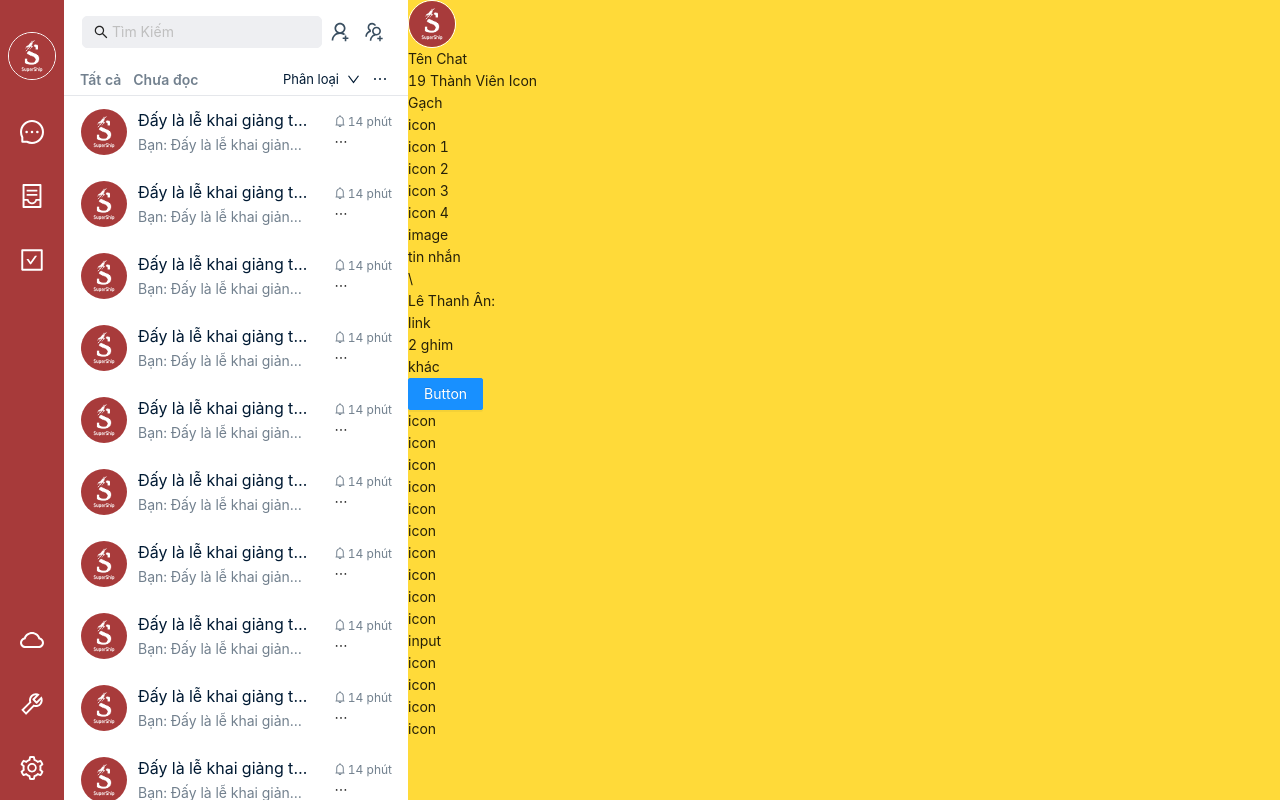
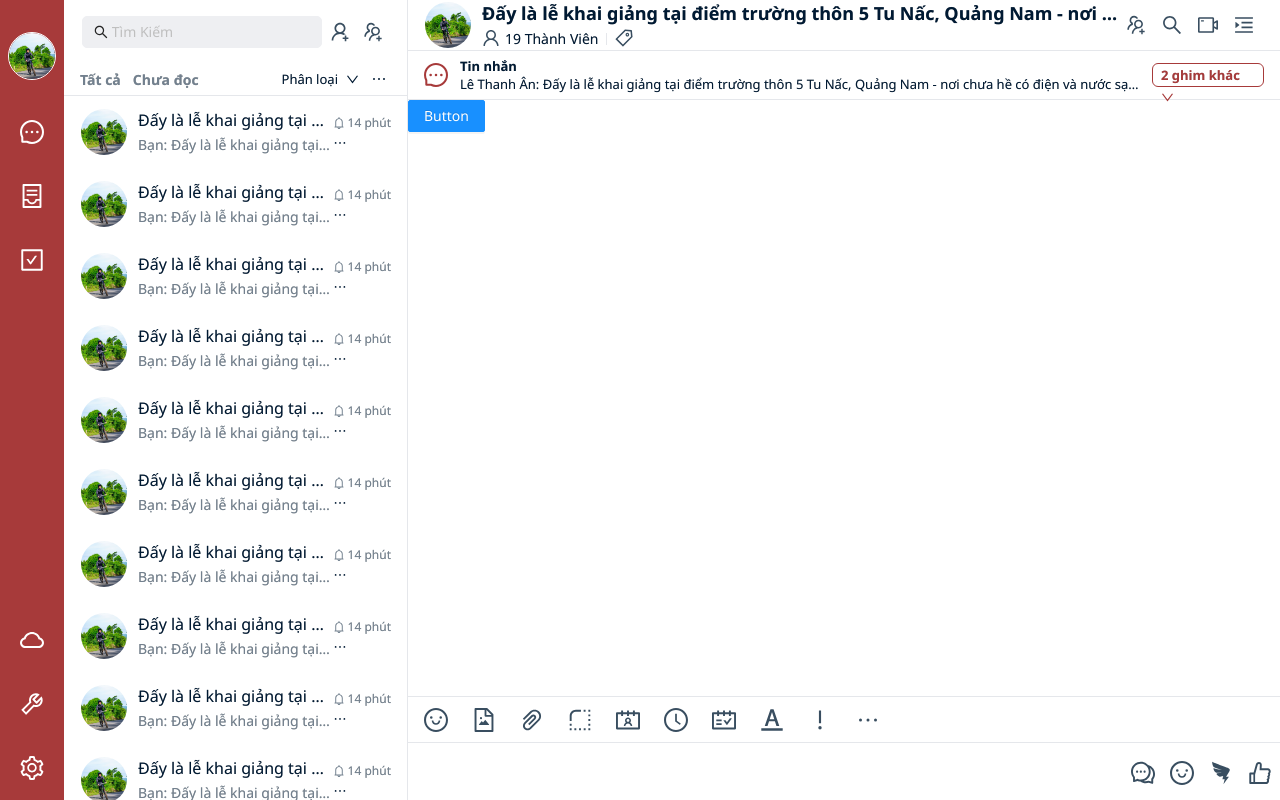
Before and after one commit to thanhan11315/Chat, a React (Create React App) app: page / in a window 1280 px wide. Built offline with nearby package versions, Linux system fonts and the light colour scheme.

Commit message:
input chat

```diff
--- a/src/layouts/DefaultLayout/index.css
+++ b/src/layouts/DefaultLayout/index.css
@@ -270,6 +270,24 @@
   --tip-bg: #004bb9;
   --href: #004bb9;
 }
+* {
+  flex-wrap: nowrap !important;
+}
+
+body {
+  margin: 0;
+  font-family: SegoeuiPc, Segoe UI, San Francisco, Helvetica Neue, Helvetica,
+    Lucida Grande, Roboto, Ubuntu, Tahoma, Microsoft Sans Serif, Arial,
+    sans-serif;
+  color: var(--primary-text);
+  line-height: normal;
+  font-weight: 400;
+  font-size: 14px;
+  letter-spacing: normal;
+  -webkit-font-smoothing: antialiased;
+  -moz-font-smoothing: antialiased;
+  text-shadow: 0 0 0 var(--BA30);
+}
 
 ul {
   margin: 0px;
@@ -317,6 +335,7 @@ li {
   background-color: var(--WA100);
   height: 100vh;
   overflow: hidden;
+  border-right: 1px solid var(--border);
 }
 
 #wrapper .box-nav-2 .overflow {
@@ -329,6 +348,24 @@ li {
   height: 64px;
   align-items: center;
   justify-content: space-evenly;
+}
+
+#wrapper
+  .box-nav-2
+  .search-add
+  .search
+  #InPutSearch
+  .ant-input-affix-wrapper-focused {
+  box-shadow: none;
+}
+
+#wrapper
+  .box-nav-2
+  .search-add
+  .search
+  #InPutSearch
+  .ant-input-affix-wrapper-focused {
+  border: solid 1px var(--B60);
 }
 
 #wrapper .box-nav-2 .search-add .icon {
@@ -446,7 +483,7 @@ li {
 }
 
 #wrapper .choose-chatbox {
-  max-width: 170px;
+  max-width: calc(100% - 58px);
   align-self: center;
 }
 
@@ -493,7 +530,222 @@ li {
 
 #wrapper .box-nav-3 {
   flex: 1;
-  background-color: var(--Y40);
+  background-color: var(--WA100);
   max-height: 100vh;
   overflow: hidden;
+  display: flex;
+  flex-direction: column;
 }
+
+#wrapper .box-nav-3 .box-nav-chat {
+  height: 68px;
+  align-items: center;
+  justify-content: space-between;
+  padding: 0px 16px;
+  background-color: var(--WA100);
+  border-bottom: 1px solid var(--border);
+}
+
+#wrapper .box-nav-3 .box-nav-chat .image {
+  width: 58px;
+  padding-right: 10px;
+}
+
+#wrapper .box-nav-3 .box-nav-chat .box-1 .box-1-1 {
+  overflow: hidden;
+}
+
+#wrapper .box-nav-3 .box-nav-chat .box-1 .box-1-1 .title {
+  font-weight: 600;
+  font-size: 18px;
+  color: var(--primary-text);
+  padding-left: 0;
+  overflow: hidden;
+  white-space: nowrap;
+  min-width: 0;
+  height: 28px;
+  text-overflow: ellipsis;
+}
+
+#wrapper .box-nav-3 .box-nav-chat .box-1 .box-1-1 .status {
+  align-items: center;
+}
+
+#wrapper .box-nav-3 .box-nav-chat .box-1 .box-1-1 .status .brick {
+  background: var(--border);
+  height: 12px;
+  width: 1px;
+  min-width: 1px;
+  margin: 0 8px;
+}
+
+#wrapper .box-nav-3 .box-nav-chat .box-1 .box-1-1 .status .status-2 {
+  overflow: hidden;
+  white-space: nowrap;
+  text-overflow: ellipsis;
+}
+
+#wrapper .box-nav-3 .box-nav-chat .box-1 .box-1-1 .status .anticon svg {
+  width: 18px;
+  height: 18px;
+  color: var(--NG60);
+}
+
+#wrapper .box-nav-3 .box-nav-chat .box-2 .icon-title div {
+  width: 32px;
+  height: 32px;
+  cursor: pointer;
+  display: flex;
+  align-items: center;
+  justify-content: center;
+  border-radius: 4px;
+  margin-right: 4px;
+}
+#wrapper .box-nav-3 .box-nav-chat .box-2 .icon-title div:hover {
+  background: var(--item-wa-hover);
+}
+#wrapper .box-nav-3 .box-nav-chat .box-2 .icon-title div .anticon svg {
+  width: 20px;
+  height: 20px;
+  cursor: pointer;
+  color: var(--N100);
+}
+
+#wrapper .box-nav-3 .box-ghim {
+  height: 50px;
+  align-items: center;
+  justify-content: space-between;
+  border-bottom: 1px solid var(--border);
+}
+
+#wrapper .box-nav-3 .box-ghim .box-1 .image {
+  width: 24px;
+  height: 48px;
+  margin-left: 16px;
+  margin-right: 12px;
+  display: flex;
+  align-items: center;
+}
+
+#wrapper .box-nav-3 .box-ghim .box-1 .image .anticon svg {
+  width: 24px;
+  height: 24px;
+  color: var(--B60);
+}
+
+#wrapper .box-nav-3 .box-ghim .box-1 .box-1-1 {
+  overflow: hidden;
+  align-self: center;
+}
+
+#wrapper .box-nav-3 .box-ghim .box-1 .box-1-1 .title {
+  line-height: normal;
+  font-weight: 600;
+  font-size: 13px;
+  letter-spacing: normal;
+  color: var(--primary-text);
+}
+
+#wrapper .box-nav-3 .box-ghim .box-1 .box-1-1 .content {
+  line-height: normal;
+  font-weight: 400;
+  font-size: 13px;
+  overflow: hidden;
+  white-space: nowrap;
+  text-overflow: ellipsis;
+}
+
+#wrapper .box-nav-3 .box-ghim .box-2 {
+  margin-right: 16px;
+}
+
+#wrapper .box-nav-3 .box-ghim .box-2 .ghim {
+  margin-left: 12px;
+  color: var(--B60);
+  height: 24px;
+  width: 112px;
+  padding: 0 8px;
+  font-weight: 600;
+  font-size: 13px;
+  line-height: 22px;
+  border: 1px solid var(--B60);
+  border-radius: 6px;
+}
+
+#wrapper .box-nav-3 .box-chat {
+  height: 100%;
+  overflow-y: scroll;
+}
+
+#wrapper .box-nav-3 .box-chat .me {
+}
+
+#wrapper .box-nav-3 .box-chat .other-people {
+}
+
+#wrapper .box-nav-3 .nav-input-chat .nav-input {
+  padding: 0 0 0 8px;
+  height: 46px;
+  background: var(--WA100);
+  border-top: 1px solid var(--border);
+  align-items: center;
+}
+
+#wrapper .box-nav-3 .nav-input-chat .nav-input div {
+  width: 40px;
+  height: 40px;
+  margin-right: 8px;
+  border-radius: 4px;
+  display: flex;
+  align-items: center;
+  justify-content: center;
+}
+
+#wrapper .box-nav-3 .nav-chat {
+  border-top: 1px solid var(--border);
+}
+
+#wrapper .box-nav-3 .focus-input {
+  border-top: 1px solid var(--B60);
+}
+
+#wrapper .box-nav-3 .nav-chat .icon-input div:hover,
+#wrapper .box-nav-3 .nav-input-chat .nav-input div:hover {
+  background-color: var(--item-wa-hover);
+}
+
+#wrapper .box-nav-3 .nav-chat .icon-input div .anticon svg,
+#wrapper .box-nav-3 .nav-input-chat .nav-input div .anticon svg {
+  width: 24px;
+  height: 24px;
+  color: var(--primary-icon);
+}
+
+#wrapper .box-nav-3 .nav-chat .icon-input {
+  align-items: flex-end;
+}
+
+#wrapper .box-nav-3 .nav-chat .icon-input div {
+  width: 40px;
+  height: 40px;
+  margin: 0px 4px 7px;
+  border-radius: 4px;
+  display: flex;
+  align-items: center;
+  justify-content: center;
+}
+
+#wrapper .box-nav-3 .nav-chat .input-chat {
+  width: 100%;
+  padding: 12px 10px 18px 16px;
+}
+
+#wrapper .box-nav-3 .nav-chat .input-chat .ant-input {
+  padding: 5px 0px 0px 0px;
+  border: none;
+}
+
+.input-chat .ant-input:focus {
+  border: none;
+  box-shadow: none;
+}
--- a/src/layouts/DefaultLayout/index.js
+++ b/src/layouts/DefaultLayout/index.js
@@ -1,4 +1,4 @@
-import { Col, Row } from "antd";
+import { Col, Input, Row } from "antd";
 import {
   MessageOutlined,
   ContainerOutlined,
@@ -11,12 +11,36 @@ import {
   DownOutlined,
   EllipsisOutlined,
   BellOutlined,
+  SearchOutlined,
+  VideoCameraOutlined,
+  MenuUnfoldOutlined,
+  TagOutlined,
+  UserOutlined,
+  SmileOutlined,
+  FileImageOutlined,
+  RadiusUpleftOutlined,
+  ContactsOutlined,
+  PaperClipOutlined,
+  ClockCircleOutlined,
+  ScheduleOutlined,
+  FontColorsOutlined,
+  ExclamationOutlined,
+  DingtalkOutlined,
+  CommentOutlined,
+  LikeOutlined,
 } from "@ant-design/icons";
 import React from "react";
 import "./index.css";
-import SuperShipLogo from "../../assets/images/SuperShipLogo.png";
+// import SuperShipLogo from "../../assets/images/SuperShipLogo.png";
+import AvatarAn from "../../assets/images/AvatarAn.jpg";
 import InPutSearch from "../../components/InPutSearch";
+import { useState } from "react";
+
+const { TextArea } = Input;
+
 function DefaultLayout({ children }) {
+  const [focusInput, SetFocusInput] = useState("");
+
   const data = [];
 
   for (let i = 0; i < 50; i++) {
@@ -25,14 +49,14 @@ function DefaultLayout({ children }) {
         <Row className="box1">
           <Col className="image">
             <img
-              src={SuperShipLogo}
+              src={AvatarAn}
               alt="not load img"
               style={{
                 border: "0.5px solid #fff",
                 borderRadius: "50%",
                 objectFit: "cover",
-                with: "48px",
                 height: "48px",
+                width: "48px",
                 cursor: "pointer",
               }}
             />
@@ -64,7 +88,6 @@ function DefaultLayout({ children }) {
         </Col>
       </Row>
     );
-    console.log(data);
   }
 
   return (
@@ -90,13 +113,13 @@ function DefaultLayout({ children }) {
               }}
             >
               <img
-                src={SuperShipLogo}
+                src={AvatarAn}
                 alt="img not load"
                 style={{
                   border: "0.5px solid #fff",
                   borderRadius: "50%",
                   objectFit: "cover",
-                  with: "48px",
+                  width: "48px",
                   height: "48px",
                   cursor: "pointer",
                 }}
@@ -162,78 +185,155 @@ function DefaultLayout({ children }) {
           </div>
         </Col>
         <Col className="box-nav-3">
-          <div className="box-nav-chat">
-            <div className="box-1">
+          <Row className="box-nav-chat">
+            <Row className="box-1">
               <div className="image">
                 <img
-                  src={SuperShipLogo}
+                  src={AvatarAn}
                   alt="not load img"
                   style={{
                     border: "0.5px solid #fff",
                     borderRadius: "50%",
                     objectFit: "cover",
-                    with: "48px",
+                    width: "48px",
                     height: "48px",
                     cursor: "pointer",
                   }}
                 />
               </div>
               <div className="box-1-1">
-                <div className="title">Tên Chat</div>
-                <div className="Status">
-                  <div className="Stautus1">19 Thành Viên Icon</div>
-                  <div className="div">Gạch</div>
-                  <div className="icon">icon</div>
+                <div className="title">
+                  Đấy là lễ khai giảng tại điểm trường thôn 5 Tu Nấc, Quảng Nam
+                  - nơi chưa hề có điện và nước sạch. 54 học sinh đồng bào Xơ
+                  Đăng không quản ngại thiếu thốn vẫn hân hoan chào năm học mới
+                  cùng thầy cô dù cái ăn còn chưa no bụng.
+                </div>
+                <Row className="status">
+                  <div className="status-1">
+                    <UserOutlined
+                      style={{
+                        marginRight: "5px",
+                      }}
+                    />
+                  </div>
+                  <div className="status-2">19 Thành Viên </div>
+                  <div className="brick"></div>
+                  <div className="icon">
+                    <TagOutlined />
+                  </div>
+                </Row>
+              </div>
+            </Row>
+            <div className="box-2">
+              <Row className="icon-title">
+                <div>
+                  <UsergroupAddOutlined />
+                </div>
+                <div>
+                  <SearchOutlined />
+                </div>
+                <div>
+                  <VideoCameraOutlined />
+                </div>
+                <div>
+                  <MenuUnfoldOutlined />
+                </div>
+              </Row>
+            </div>
+          </Row>
+          <Row className="box-ghim">
+            <Row className="box-1">
+              <div className="image">
+                <MessageOutlined />
+              </div>
+              <div className="box-1-1">
+                <div className="title">Tin nhắn</div>
+                <div className="status">
+                  <div className="content">
+                    Lê Thanh Ân: Đấy là lễ khai giảng tại điểm trường thôn 5 Tu
+                    Nấc, Quảng Nam - nơi chưa hề có điện và nước sạch. 54 học
+                    sinh đồng bào Xơ Đăng không quản ngại thiếu thốn vẫn hân
+                    hoan chào năm học mới cùng thầy cô dù cái ăn còn chưa no
+                    bụng. s
                   </div>
                 </div>
               </div>
+            </Row>
             <div className="box-2">
-              <div className="icon-title">
-                <ul className="list-icon">
-                  <li>icon 1</li>
-                  <li>icon 2</li>
-                  <li>icon 3</li>
-                  <li>icon 4</li>
-                </ul>
+              <div className="ghim">
+                2 ghim khác <DownOutlined />{" "}
               </div>
             </div>
+          </Row>
+          <div className="box-chat">
+            {children}
+            <div className="me"></div>
+            <div className="other-people"></div>
           </div>
-          <div className="box-Ghim">
-            <div className="box-1">
-              <div className="image">image</div>
-              <div className="box-1-1">
-                <div className="title">tin nhắn</div>\
-                <div className="status">
-                  <div className="name">Lê Thanh Ân:</div>
-                  <div className="content">link</div>
+          <div className="nav-input-chat">
+            <Row className="nav-input">
+              <div>
+                <SmileOutlined />
               </div>
+              <div>
+                <FileImageOutlined />
               </div>
+              <div>
+                <PaperClipOutlined />
               </div>
-            <div className="box2">2 ghim khác</div>
+              <div>
+                <RadiusUpleftOutlined />
               </div>
-          <div className="box-chat">{children}</div>
-          <div className="nav-input-chat">
-            <div className="nav-input">
-              <div>icon</div>
-              <div>icon</div>
-              <div>icon</div>
-              <div>icon</div>
-              <div>icon</div>
-              <div>icon</div>
-              <div>icon</div>
-              <div>icon</div>
-              <div>icon</div>
-              <div>icon</div>
+              <div>
+                <ContactsOutlined />
               </div>
-            <div className="nav-chat">
-              <div className="input-chat">input</div>
-              <div className="icon-input">
-                <div>icon</div>
-                <div>icon</div>
-                <div>icon</div>
-                <div>icon</div>
+              <div>
+                <ClockCircleOutlined />
               </div>
+              <div>
+                <ScheduleOutlined />
               </div>
+              <div>
+                <FontColorsOutlined />
+              </div>
+              <div>
+                <ExclamationOutlined />
+              </div>
+              <div>
+                <EllipsisOutlined />
+              </div>
+            </Row>
+            <Row className={`nav-chat ${focusInput}`}>
+              <div className="input-chat">
+                <TextArea
+                  placeholder=""
+                  autoSize={{
+                    minRows: 1,
+                    maxRows: 6,
+                  }}
+                  onBlur={() => {
+                    SetFocusInput("");
+                  }}
+                  onFocus={() => {
+                    SetFocusInput("focus-input");
+                  }}
+                />
+              </div>
+              <Row className="icon-input">
+                <div>
+                  <CommentOutlined />
+                </div>
+                <div>
+                  <SmileOutlined />
+                </div>
+                <div>
+                  <DingtalkOutlined />
+                </div>
+                <div>
+                  <LikeOutlined />
+                </div>
+              </Row>
+            </Row>
           </div>
         </Col>
       </Row>
```
Also changed, not shown: public/manifest.json, src/assets/images/AvatarAn.jpg (added). Lines whose indentation alone changed are shown as unchanged.
